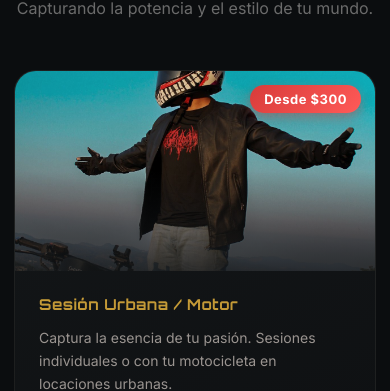
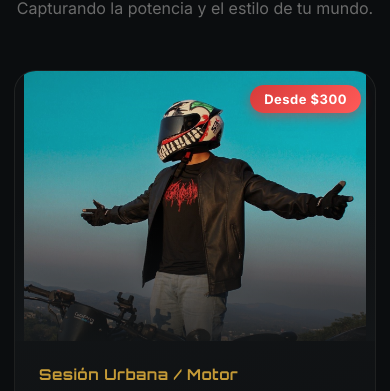
Before and after one commit to CarlosMeyer400400/Accesorios-Moto-Meyer, an Angular app: page /fotografia in a window 390 px wide. Shown: the part 302-693 px from the top of the page. Built offline with nearby package versions, Linux system fonts and the light colour scheme.

Commit message:
Tu mensaje aquí

```diff
--- a/src/app/fotografia/fotografia.component.css
+++ b/src/app/fotografia/fotografia.component.css
@@ -1,4 +1,3 @@
-
 :host {
   display: block;
   padding-top: 180px;
@@ -89,25 +88,35 @@
     0 0 0 1px rgba(196,154,55,0.2),
     0 0 40px rgba(196,154,55,0.08);
 }
-.service-card:hover::before { opacity: 1; }
+
+.service-card:hover::before {
+  opacity: 1;
+}
 
 /* ===== IMAGEN ===== */
 .img-container {
   position: relative;
-  height: 240px;
+  width: 100%;
+  aspect-ratio: 4 / 3;
+  background: #0e1012;
   overflow: hidden;
+  display: flex;
+  align-items: center;
+  justify-content: center;
 }
 
 .img-container img {
   width: 100%;
   height: 100%;
-  object-fit: cover;
+  object-fit: contain;   /* CAMBIO CLAVE */
+  object-position: center;
   display: block;
   transition: transform 0.6s ease;
   filter: brightness(0.88) saturate(0.9);
 }
+
 .service-card:hover .img-container img {
-  transform: scale(1.08);
+  transform: scale(1.03);
   filter: brightness(1) saturate(1.1);
 }
 
@@ -115,7 +124,9 @@
 .img-container::after {
   content: '';
   position: absolute;
-  bottom: 0; left: 0; right: 0;
+  bottom: 0;
+  left: 0;
+  right: 0;
   height: 50%;
   background: linear-gradient(to top, rgba(20,23,25,0.8) 0%, transparent 100%);
   pointer-events: none;
@@ -182,7 +193,6 @@
   overflow: hidden;
 }
 
-/* Efecto fill al hover */
 .btn-premium::before {
   content: '';
   position: absolute;
@@ -192,7 +202,10 @@
   transition: transform 0.35s ease;
   z-index: 0;
 }
-.btn-premium:hover::before { transform: translateX(0); }
+
+.btn-premium:hover::before {
+  transform: translateX(0);
+}
 
 .btn-premium:hover {
   color: #0B0D0F;
@@ -212,9 +225,17 @@
   position: relative;
   z-index: 1;
 }
-.btn-premium:hover .arrow { transform: translateX(6px); }
+
+.btn-premium:hover .arrow {
+  transform: translateX(6px);
+}
 
 @media (max-width: 600px) {
-  .service-wrapper { padding: 0 14px 50px; }
-  .img-container { height: 200px; }
+  .service-wrapper {
+    padding: 0 14px 50px;
+  }
+
+  .img-container {
+    aspect-ratio: 4 / 3;
+  }
 }
```
Also changed, not shown: src/assets/fotografia1.jpg.
